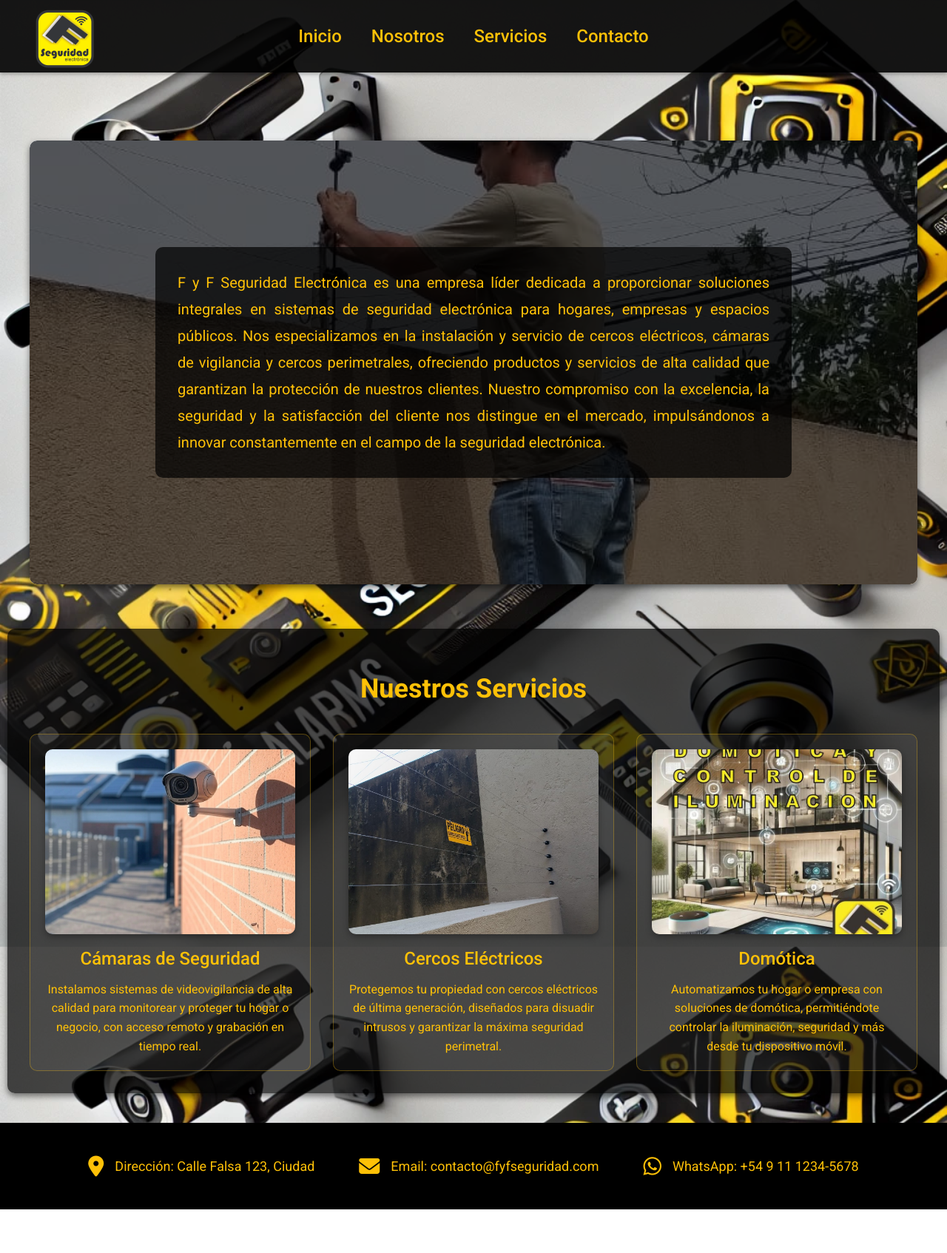
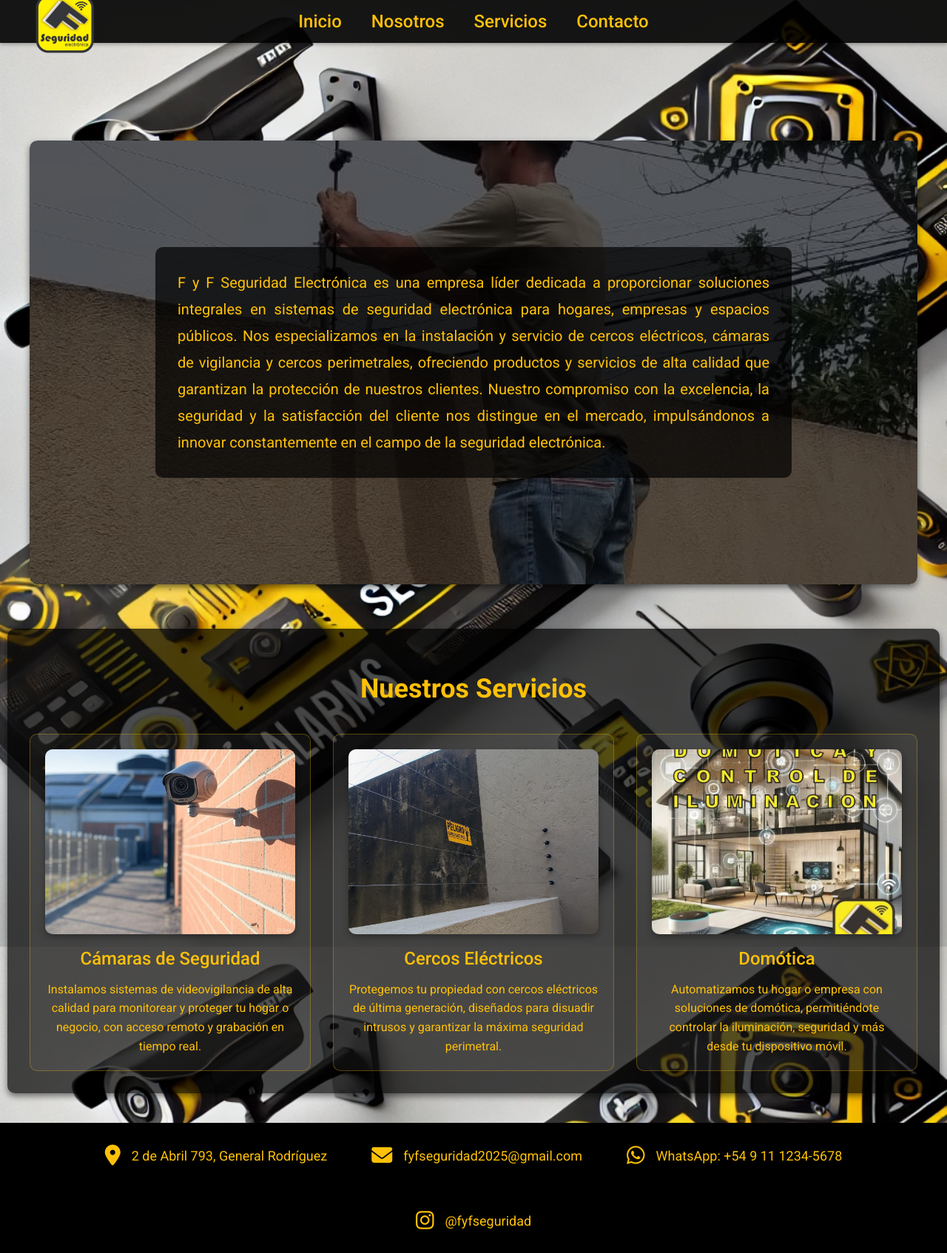
Before and after one commit to FyfSeguridad/Fyf-Seguridad, a plain HTML site: page index.html in a window 1280 px wide. Shown: the whole page at 74% size. Before the commit the page ends 1635 px from the top, so only its background shows below. Drawn offline with Linux system fonts and the light colour scheme.

Commit message:
Descripción del cambio

```diff
--- a/estructura.html
+++ b/index.html
@@ -21,7 +21,7 @@
             <ul class="menu-list">
                 <li><a href="#inicio">Inicio</a></li>
                 <li><a href="#nosotros">Nosotros</a></li>
-                <li><a href="#servicios">Servicios</a></li> <!-- Nuevo enlace -->
+                <li><a href="#servicios">Servicios</a></li>
                 <li><a href="#contacto">Contacto</a></li>
             </ul>
         </nav>
@@ -35,7 +35,7 @@
     </section>
 
     <!-- Sección de servicios en tres columnas -->
-    <section id="servicios" class="servicios"> <!-- Añadimos el id="servicios" -->
+    <section id="servicios" class="servicios">
         <h2>Nuestros Servicios</h2>
         <div class="servicios-grid">
             <div class="servicio-item">
@@ -56,19 +56,23 @@
         </div>
     </section>
 
-    <footer id="contacto"> <!-- Añadimos el id="contacto" -->
+    <footer id="contacto">
         <div class="footer-content">
             <div class="footer-item">
                 <i class="fa-solid fa-map-marker-alt"></i>
-                <p>Dirección: Calle Falsa 123, Ciudad</p>
+                <p>2 de Abril 793, General Rodríguez</p>
             </div>
             <div class="footer-item">
                 <i class="fa-solid fa-envelope"></i>
-                <p>Email: contacto@fyfseguridad.com</p>
+                <p>fyfseguridad2025@gmail.com</p>
             </div>
             <div class="footer-item">
                 <i class="fa-brands fa-whatsapp"></i>
-                <p>WhatsApp: +54 9 11 1234-5678</p>
+                <p>WhatsApp: <a href="https://wa.me/5491127173330?text=Hola,%20quiero%20más%20información" target="_blank">+54 9 11 1234-5678</a></p>
+            </div>
+            <div class="footer-item">
+                <i class="fa-brands fa-instagram"></i>
+                <p><a href="https://www.instagram.com/fyfseguridad" target="_blank">@fyfseguridad</a></p>
             </div>
         </div>
     </footer>
--- a/stylo.css
+++ b/stylo.css
@@ -19,10 +19,10 @@ body {
     display: flex;
     align-items: center;
     background-color: rgba(0, 0, 0, 0.9);
-    padding: 35px 0;
+    padding: 15px 40px;
     box-shadow: 0 2px 5px rgba(0, 0, 0, 0.3);
     z-index: 1000;
-    box-sizing: border-box; /* Asegura que el padding no afecte el ancho total */
+    box-sizing: border-box;
 }
 
 .logo-container {
@@ -44,8 +44,8 @@ body {
     display: flex;
     justify-content: center;
     align-items: center;
-    max-width: 1600px; /* Igualamos el ancho máximo al resto de las secciones */
-    margin: 0 auto; /* Centramos el menú dentro del contenedor */
+    max-width: 1200px;
+    margin: 0 auto;
 }
 
 .menu-toggle {
@@ -212,6 +212,17 @@ footer {
     color: #FFC107;
     font-weight: 400;
     font-size: 18px;
+    margin: 0;
+}
+
+.footer-item a {
+    color: #FFC107;
+    text-decoration: none;
+    transition: color 0.3s ease;
+}
+
+.footer-item a:hover {
+    color: white;
 }
 
 /* Responsividad */
@@ -240,7 +251,7 @@ footer {
         width: 100%;
         position: relative;
         justify-content: flex-end;
-        max-width: none; /* En móviles, el menú ocupa todo el ancho */
+        max-width: none;
         margin: 0;
     }
 
```
